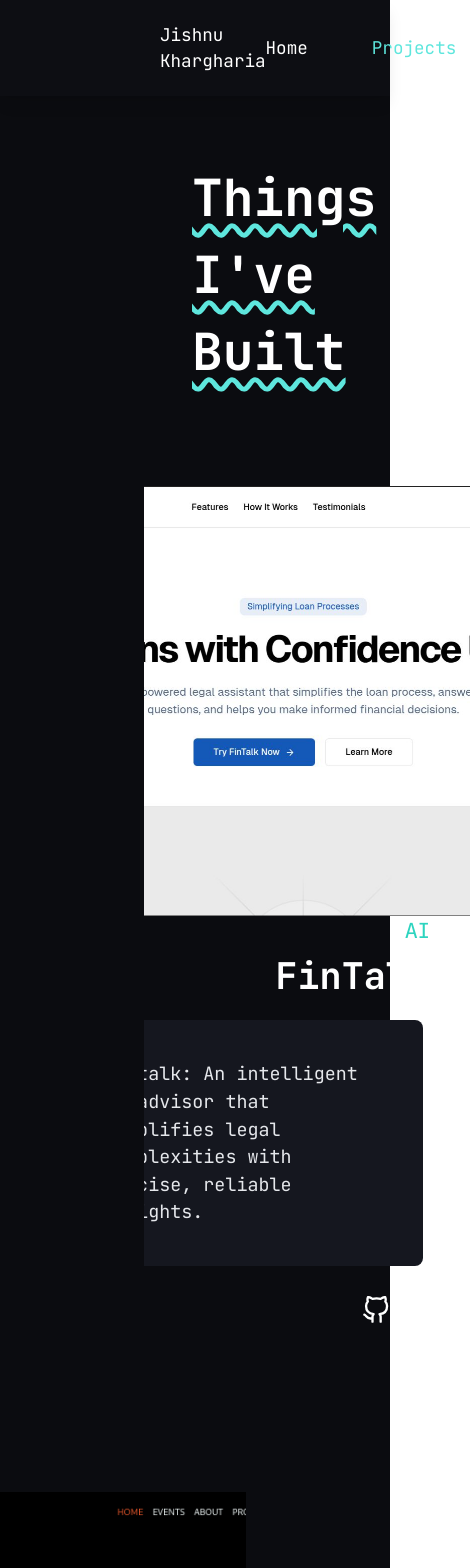
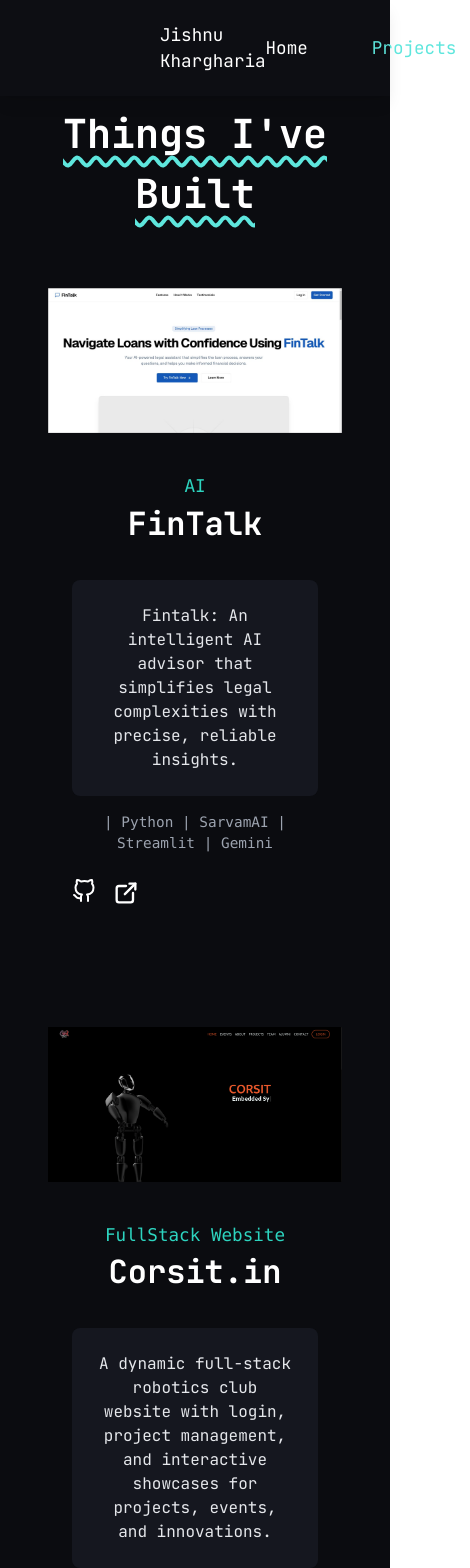
Before and after one commit to jishkhar/portfolio2, a Next.js app: page /projects in a window 390 px wide. Shown: the top 1568 px of the page, 470 px wide, since content can reach past the window. Built offline with nearby package versions, Linux system fonts and the light colour scheme.

Commit message:
responsive projects main

```diff
--- a/src/app/projects/page.tsx
+++ b/src/app/projects/page.tsx
@@ -37,7 +37,7 @@ const project_data = [
   {
     image: "/images/tedx.png",
     type: "Website",
-    project_title: "TEDx Webiste",
+    project_title: "TEDx Website",
     description:
       "Developed a dynamic and visually appealing website for my college's TEDx club.",
     tech_stack: ["ReactJS", "JavaScript", "Framer Motion", "Spline"],
@@ -50,7 +50,7 @@ const project_data = [
     project_title: "Listify",
     description:
       "A sleek and efficient to-do app leveraging React and LocalStorage for seamless task management with persistent state.",
-    tech_stack: ["ReactJS", "JavaScipt"],
+    tech_stack: ["ReactJS", "JavaScript"],
     github: "https://github.com/jishkhar/Todo-React",
     website: "https://todo-react-two-sandy.vercel.app/",
   },
@@ -67,47 +67,31 @@ type Project = {
 };
 
 const ProjectCard = ({ project, index }: { project: Project; index: number }) => {
-  const isReversed = index % 2 === 1;
-
   return (
-    <div className={`flex flex-col md:flex-row ${isReversed ? "md:flex-row-reverse right-28" : "left-28"} items-center max-w-7xl mx-auto overflow-hidden relative mb-40`}>
-      {/* Project Screenshot */}
-      <div className="md:w-2/3 relative">
+    <div className={`flex flex-col md:flex-row ${index % 2 === 1 ? "md:flex-row-reverse" : ""} items-center max-w-7xl mx-auto overflow-hidden relative mb-20 px-6 md:px-0`}>
+      <div className="md:w-2/3 w-full relative">
         <Image
           src={project.image}
           alt={`${project.project_title} Screenshot`}
           width={1200}
           height={500}
-          className="w-[800px] h-[430px] object-cover"
+          className="w-full md:w-[800px] h-auto md:h-[430px] object-cover"
         />
       </div>
-
-      {/* Project Details */}
-      <div className="md:w-[40%] flex flex-col justify-between h-full pl-6 py-16 relative">
-        {/* Project Info Top Right */}
-        <div className={`absolute top-0 ${isReversed ? "left-10 text-left" : "right-10 text-right"}`}>
-          <div className="text-teal-400 font-mono text-[1.3rem]">{project.type}</div>
-          <h2 className="text-[2.3rem] font-bold text-white mb-4">{project.project_title}</h2>
-        </div>
-
-        {/* Description */}
-        <p className={`text-gray-200 text-[1.15rem] mb-4 mt-16 w-[110%] absolute top-10 ${isReversed ? "left-9" : "-left-20"} bg-[#15171F] p-10 rounded-lg backdrop-blur-sm transition-shadow duration-300 hover:shadow-lg hover:shadow-black`}>
+      <div className="md:w-[40%] w-full flex flex-col justify-between h-full p-6 py-10 relative text-center md:text-left">
+        <div className="text-teal-400 font-mono text-[1.1rem] md:text-[1.3rem]">{project.type}</div>
+        <h2 className="text-[2rem] md:text-[2.3rem] font-bold text-white mb-4">{project.project_title}</h2>
+        <p className="text-gray-200 text-[1rem] md:text-[1.15rem] mt-4 bg-[#15171F] p-6 md:p-10 rounded-lg backdrop-blur-sm transition-shadow duration-300 hover:shadow-lg hover:shadow-black">
           {project.description}
         </p>
-
-        {/* Tech Stack & Links */}
-        <div className={`flex flex-col ${isReversed ? "items-start" : "items-end"} mt-40`}>
-          <div className={`font-mono text-[1rem] text-gray-400 mt-20 ${isReversed ? "ml-3" : "mr-8"}`}>
-            | {project.tech_stack.join(" | ")}
-          </div>
-          <div className={`flex space-x-4 pt-10 absolute bottom-1 ${isReversed ? "ml-3" : "mr-8"}`}>
-            <Link href={project.github} className="text-white hover:text-[#5ee6dd] hover:rotate-3 hover:scale-105 transition" target="_blank">
-              <FiGithub className="w-7 h-7" />
-            </Link>
-            <Link href={project.website} className="text-white hover:text-[#5ee6dd] hover:rotate-3 hover:scale-105 transition" target="_blank">
-              <TbExternalLink className="w-8 h-8" />
-            </Link>
-          </div>
+        <div className="font-mono text-[0.9rem] md:text-[1rem] text-gray-400 mt-4">| {project.tech_stack.join(" | ")}</div>
+        <div className="flex space-x-4 pt-6">
+          <Link href={project.github} className="text-white hover:text-[#5ee6dd] hover:rotate-3 hover:scale-105 transition" target="_blank">
+            <FiGithub className="w-6 h-6 md:w-7 md:h-7" />
+          </Link>
+          <Link href={project.website} className="text-white hover:text-[#5ee6dd] hover:rotate-3 hover:scale-105 transition" target="_blank">
+            <TbExternalLink className="w-7 h-7 md:w-8 md:h-8" />
+          </Link>
         </div>
       </div>
     </div>
@@ -116,8 +100,8 @@ const ProjectCard = ({ project, index }: { project: Project; index: number }) =>
 
 export default function PortfolioShowcase() {
   return (
-    <div className="bg-[#0b0c10] text-white min-h-screen p-8">
-      <h1 className="text-[3.2rem] font-bold pt-32 pb-24 pl-40 underline decoration-wavy decoration-[#5ee6dd] underline-offset-8">Things I&apos;ve Built</h1>
+    <div className="bg-[#0b0c10] text-white min-h-screen p-6 md:p-8">
+      <h1 className="text-[2.5rem] md:text-[3.2rem] font-bold pt-20 pb-16 md:pb-24 text-center md:text-left underline decoration-wavy decoration-[#5ee6dd] underline-offset-8">Things I&apos;ve Built</h1>
       {project_data.map((project, index) => (
         <ProjectCard key={index} project={project} index={index} />
       ))}
```
